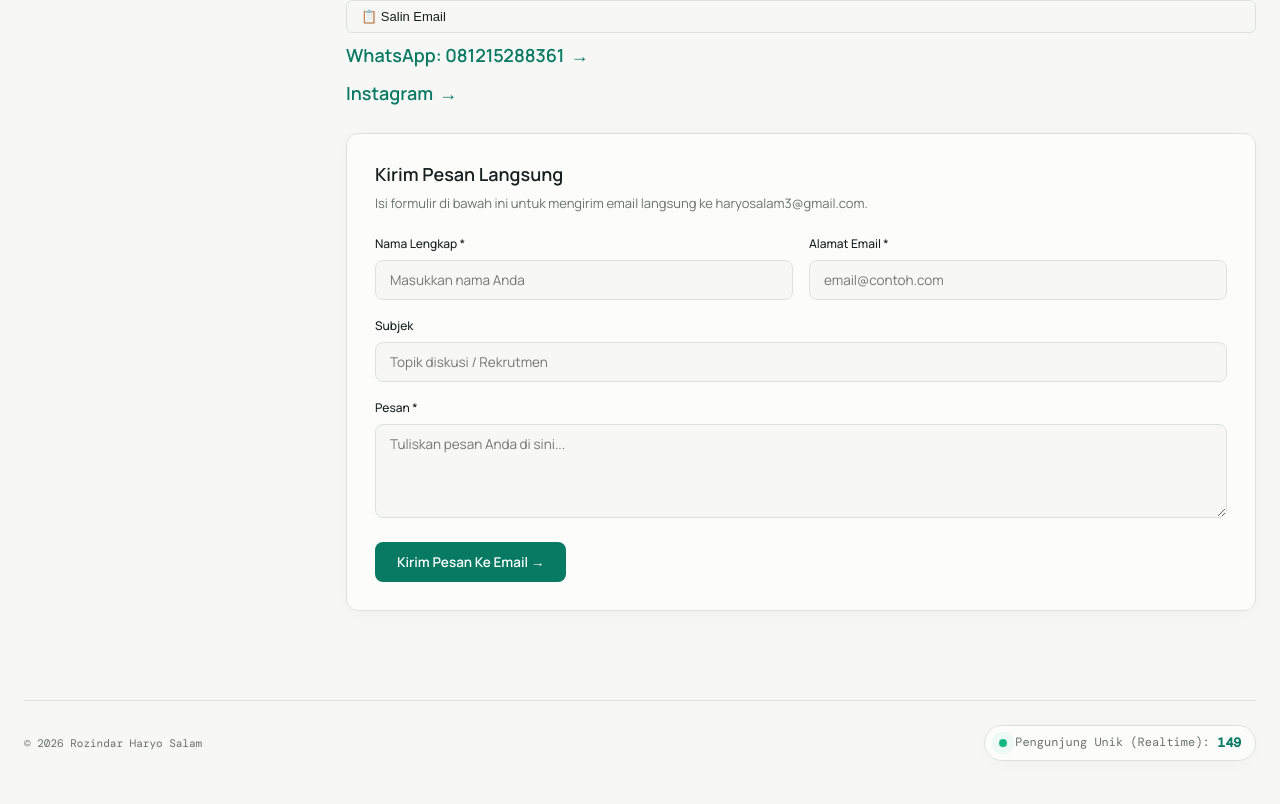
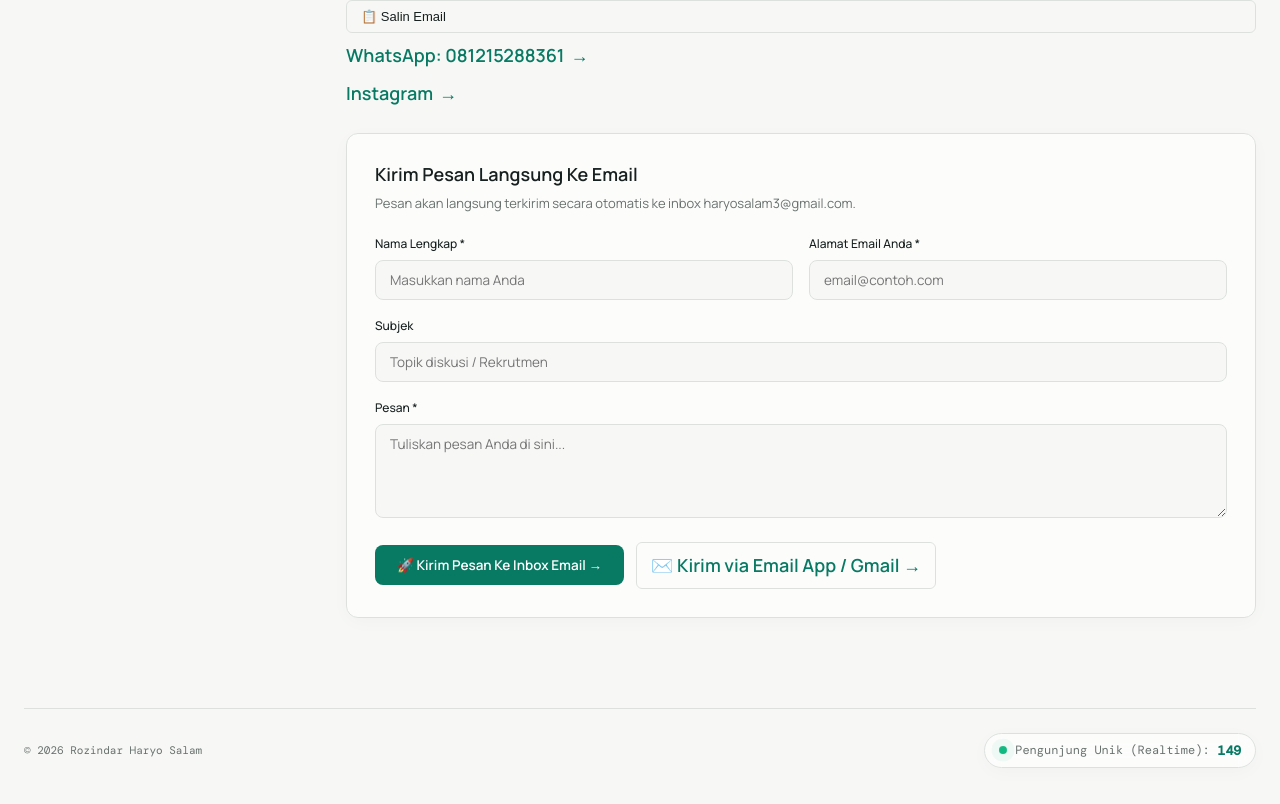
Before and after one commit to Rz17-code/Portofolio-Aryo, a Next.js app: page / in a window 1280 px wide. Shown: the part 6113-6917 px from the top of the page. Built offline with nearby package versions, Linux system fonts and the light colour scheme.

Commit message:
feat: connect ContactForm to FormSubmit service for direct email delivery to haryosalam3@gmail.com

```diff
--- a/components/ContactForm.js
+++ b/components/ContactForm.js
@@ -3,67 +3,56 @@
 import { useState } from 'react';
 
 const copy = {
-  header: { id: "Kirim Pesan Langsung", en: "Send a Direct Message", zh: "发送直接留言" },
-  sub: { id: "Isi formulir di bawah ini untuk mengirim email langsung ke haryosalam3@gmail.com.", en: "Fill out the form below to send an email directly to haryosalam3@gmail.com.", zh: "填写下方表格直接发送邮件至 haryosalam3@gmail.com。" },
+  header: { id: "Kirim Pesan Langsung Ke Email", en: "Send Direct Message to Email", zh: "直接发送邮件" },
+  sub: { id: "Pesan akan langsung terkirim secara otomatis ke inbox haryosalam3@gmail.com.", en: "Messages will be delivered automatically to haryosalam3@gmail.com inbox.", zh: "留言将自动发送至 haryosalam3@gmail.com 邮箱。" },
   nameLabel: { id: "Nama Lengkap", en: "Full Name", zh: "姓名" },
   namePlaceholder: { id: "Masukkan nama Anda", en: "Enter your full name", zh: "请输入您的姓名" },
-  emailLabel: { id: "Alamat Email", en: "Email Address", zh: "电子邮箱" },
+  emailLabel: { id: "Alamat Email Anda", en: "Your Email Address", zh: "您的电子邮箱" },
   emailPlaceholder: { id: "email@contoh.com", en: "email@example.com", zh: "email@example.com" },
   subjectLabel: { id: "Subjek", en: "Subject", zh: "主题" },
   subjectPlaceholder: { id: "Topik diskusi / Rekrutmen", en: "Topic / Recruitment", zh: "主题/招聘咨询" },
   messageLabel: { id: "Pesan", en: "Message", zh: "留言内容" },
   messagePlaceholder: { id: "Tuliskan pesan Anda di sini...", en: "Type your message here...", zh: "在此输入您的留言..." },
-  submitBtn: { id: "Kirim Pesan Ke Email", en: "Send Message to Email", zh: "发送邮件" },
-  submittingBtn: { id: "Membuka Email Client...", en: "Opening Email Client...", zh: "正在打开邮件客户端..." },
-  successTitle: { id: "✉️ Pesan Siap Dikirimskan!", en: "✉️ Message Ready to Send!", zh: "✉️ 邮件准备就绪！" },
-  successDesc: { id: "Aplikasi email Anda (Gmail / Outlook) akan terbuka dengan pesan yang sudah terisi otomatis ke haryosalam3@gmail.com.", en: "Your email client (Gmail / Outlook) will open prefilled with your message to haryosalam3@gmail.com.", zh: "您的邮件客户端已预填好给 haryosalam3@gmail.com 的内容。" },
-  openEmailBtn: { id: "✉️ Buka / Kirim di Gmail / Email App →", en: "✉️ Open in Email App (Gmail / Outlook) →", zh: "✉️ 在邮件客户端打开 →" },
+  submitBtn: { id: "🚀 Kirim Pesan Ke Inbox Email", en: "🚀 Send Message to Inbox Email", zh: "🚀 发送至邮箱" },
+  mailtoBtn: { id: "✉️ Kirim via Email App / Gmail", en: "✉️ Send via Email App / Gmail", zh: "✉️ 通过邮件客户端发送" },
+  successTitle: { id: "✓ Pesan Terkirim!", en: "✓ Message Sent!", zh: "✓ 留言已发送！" },
+  successDesc: { id: "Terima kasih! Pesan Anda telah diteruskan ke haryosalam3@gmail.com. Silakan periksa inbox / spam email Anda untuk konfirmasi aktivasi FormSubmit pertama kali.", en: "Thank you! Your message has been routed to haryosalam3@gmail.com.", zh: "感谢！您的留言已发送至 haryosalam3@gmail.com。" },
   sendAnother: { id: "Kirim Pesan Lainnya", en: "Send Another Message", zh: "发送另一条留言" }
 };
 
 export default function ContactForm({ language = 'id', onShowToast }) {
   const [formData, setFormData] = useState({ name: '', email: '', subject: '', message: '' });
-  const [isSubmitting, setIsSubmitting] = useState(false);
-  const [isSubmitted, setIsSubmitted] = useState(false);
-  const [mailtoUrl, setMailtoUrl] = useState('');
 
   const translate = (obj) => (typeof obj === 'object' ? obj[language] || obj.id : obj);
-
-  const handleSubmit = (e) => {
-    e.preventDefault();
-    if (!formData.name || !formData.email || !formData.message) return;
-
-    setIsSubmitting(true);
-
-    const emailSubject = encodeURIComponent(formData.subject ? `[Portofolio] ${formData.subject}` : `Pesan Portofolio dari ${formData.name}`);
-    const emailBody = encodeURIComponent(
-      `Nama: ${formData.name}\nEmail: ${formData.email}\n\nPesan:\n${formData.message}\n\n---\nDikirim via Portofolio Rozindar Haryo Salam`
-    );
-
-    const link = `mailto:haryosalam3@gmail.com?subject=${emailSubject}&body=${emailBody}`;
-    setMailtoUrl(link);
-
-    // Trigger mailto link directly
-    window.location.href = link;
-
-    setTimeout(() => {
-      setIsSubmitting(false);
-      setIsSubmitted(true);
-      if (onShowToast) {
-        onShowToast(language === 'en' ? '✉️ Email client opened!' : '✉️ Aplikasi email telah dibuka!');
-      }
-    }, 600);
-  };
 
   const handleChange = (e) => {
     const { name, value } = e.target;
     setFormData((prev) => ({ ...prev, [name]: value }));
   };
 
+  const emailSubject = encodeURIComponent(formData.subject ? `[Portofolio] ${formData.subject}` : `Pesan Portofolio dari ${formData.name || 'Pengunjung'}`);
+  const emailBody = encodeURIComponent(
+    `Nama: ${formData.name}\nEmail: ${formData.email}\n\nPesan:\n${formData.message}\n\n---\nDikirim via Portofolio Rozindar Haryo Salam`
+  );
+  const mailtoUrl = `mailto:haryosalam3@gmail.com?subject=${emailSubject}&body=${emailBody}`;
+
   return (
     <div className="contact-form-card">
-      {!isSubmitted ? (
-        <form onSubmit={handleSubmit} className="contact-form">
+      <form
+        action="https://formsubmit.co/haryosalam3@gmail.com"
+        method="POST"
+        className="contact-form"
+        onSubmit={() => {
+          if (onShowToast) {
+            onShowToast(language === 'en' ? '🚀 Sending message to haryosalam3@gmail.com...' : '🚀 Mengirim pesan ke haryosalam3@gmail.com...');
+          }
+        }}
+      >
+        {/* FormSubmit Configuration */}
+        <input type="hidden" name="_subject" value={formData.subject ? `[Portofolio Web] ${formData.subject}` : `Pesan Portofolio Baru dari ${formData.name || 'Pengunjung'}`} />
+        <input type="hidden" name="_captcha" value="false" />
+        <input type="hidden" name="_template" value="table" />
+
         <div className="form-header">
           <h3>{translate(copy.header)}</h3>
           <p>{translate(copy.sub)}</p>
@@ -122,33 +111,15 @@ export default function ContactForm({ language = 'id', onShowToast }) {
           />
         </div>
 
-          <button className="submit-form-btn" type="submit" disabled={isSubmitting}>
-            {isSubmitting ? translate(copy.submittingBtn) : translate(copy.submitBtn)} &rarr;
+        <div style={{ display: 'flex', gap: '12px', flexWrap: 'wrap', alignItems: 'center' }}>
+          <button className="submit-form-btn" type="submit">
+            {translate(copy.submitBtn)} &rarr;
           </button>
+          <a href={mailtoUrl} className="cv-btn" style={{ textDecoration: 'none' }}>
+            {translate(copy.mailtoBtn)} &rarr;
+          </a>
+        </div>
       </form>
-      ) : (
-        <div className="form-success-state">
-          <div className="success-icon">✉️</div>
-          <h3>{translate(copy.successTitle)}</h3>
-          <p>{translate(copy.successDesc)}</p>
-
-          <div style={{ display: 'flex', gap: '12px', justifyContent: 'center', flexWrap: 'wrap' }}>
-            <a href={mailtoUrl} className="submit-form-btn" style={{ textDecoration: 'none' }}>
-              {translate(copy.openEmailBtn)}
-            </a>
-            <button
-              className="cv-btn"
-              type="button"
-              onClick={() => {
-                setIsSubmitted(false);
-                setFormData({ name: '', email: '', subject: '', message: '' });
-              }}
-            >
-              {translate(copy.sendAnother)}
-            </button>
-          </div>
-        </div>
-      )}
     </div>
   );
 }
```
Lines whose indentation alone changed are shown as unchanged.
